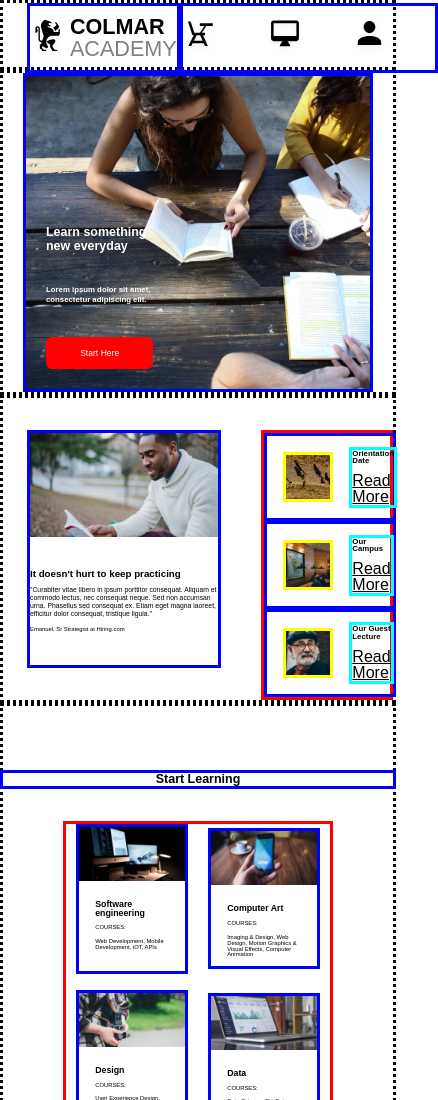
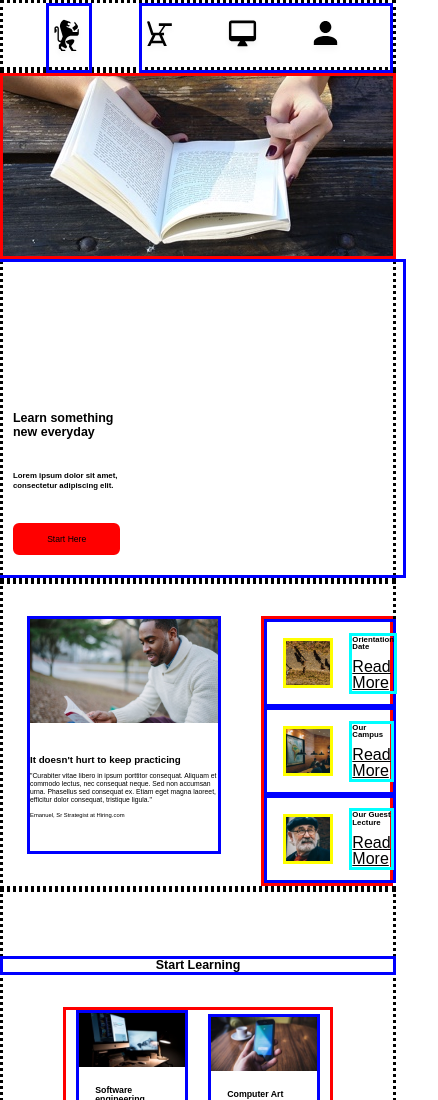
Before and after one commit to savisch/colmaracademy, a plain HTML site: page index.html in a window 390 px wide. Shown: the top 1100 px of the page, 438 px wide, since content can reach past the window. Drawn offline with Linux system fonts and the light colour scheme.

Commit message:
Mobile header with nav and mobile banner photo.

```diff
--- a/index.html
+++ b/index.html
@@ -32,6 +32,8 @@
 
 <!-- JUMBOTRON -->
     <div class="jumbotron">
+        <div class="mobile-banner">
+        </div>
         <div class="jumbo-image">
             <img src="./resources/images/banner.jpg"/>
         </div>
--- a/resources/css/style.css
+++ b/resources/css/style.css
@@ -27,7 +27,7 @@ header {
     display: flex;
     align-items: center;
     height: 100%;
-    width: 300px;
+    width: auto;
     font-weight: bold;
     font-size: 1.35rem;
     margin-left: 24px;
@@ -71,22 +71,34 @@ nav .mobile-nav {
         display: flex;
         flex-direction: row;
         align-items: center;
-        /* justify-content: space-between; */
      }
     nav .mobile-nav li {
         padding-right: 3rem;
         height: 100%;
-        /* padding-top: 0;  */
-        /* padding-bottom: 0;*/
      }
     nav .mobile-nav li img {
         height: 55%;
-         margin-top:.78rem;
-        /* margin-bottom: 0;   */
+        margin-top:.78rem;
      }
     .logo img {
         height: 65%;
     }
+}
+@media only screen and (max-width: 600px) {
+    .logo span {
+        display: none;
+    }
+    header {
+        justify-content: center;
+    }
+    .logo {
+        margin-right: 12vw;
+        margin-left: 11vw;
+    }
+    nav .mobile-nav li {
+        padding-right: 12vw;
+    }
+
 }
 
 /* JUMBOTRON */
@@ -166,6 +178,27 @@ nav .mobile-nav {
         padding-left: 20px;
         margin-right: 20px;
         color: white;
+    }
+}
+@media only screen and (max-width: 600px) {
+    .jumbotron {
+        flex-direction: column;
+        align-items: center;
+    }
+    .jumbo-image {
+        display: none;
+    }
+    .mobile-banner {
+        /* display: block; */
+        background-image: url(../images/banner.jpg);
+        width: 100%;
+        height: 180px;
+        background-position: center;
+        border: 3px solid red;
+    }
+    .jumbo-content {
+        background-image: none;
+        color: black;
     }
 }
 
```
